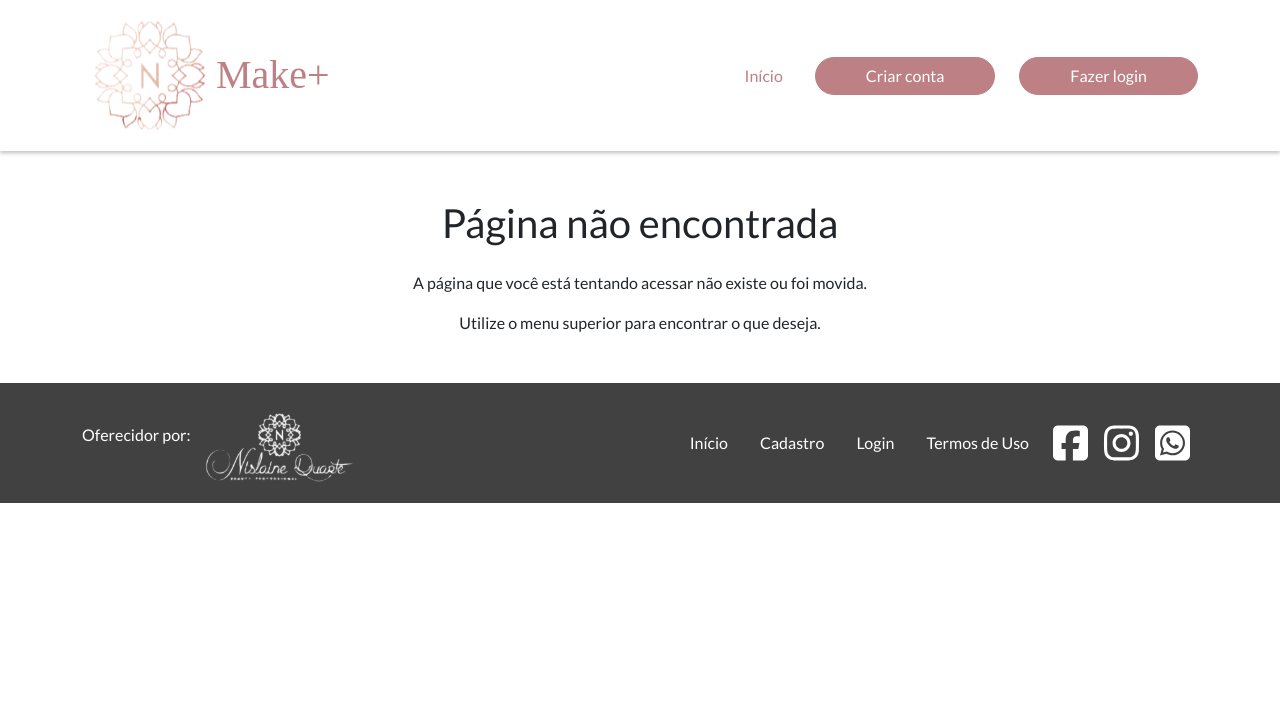
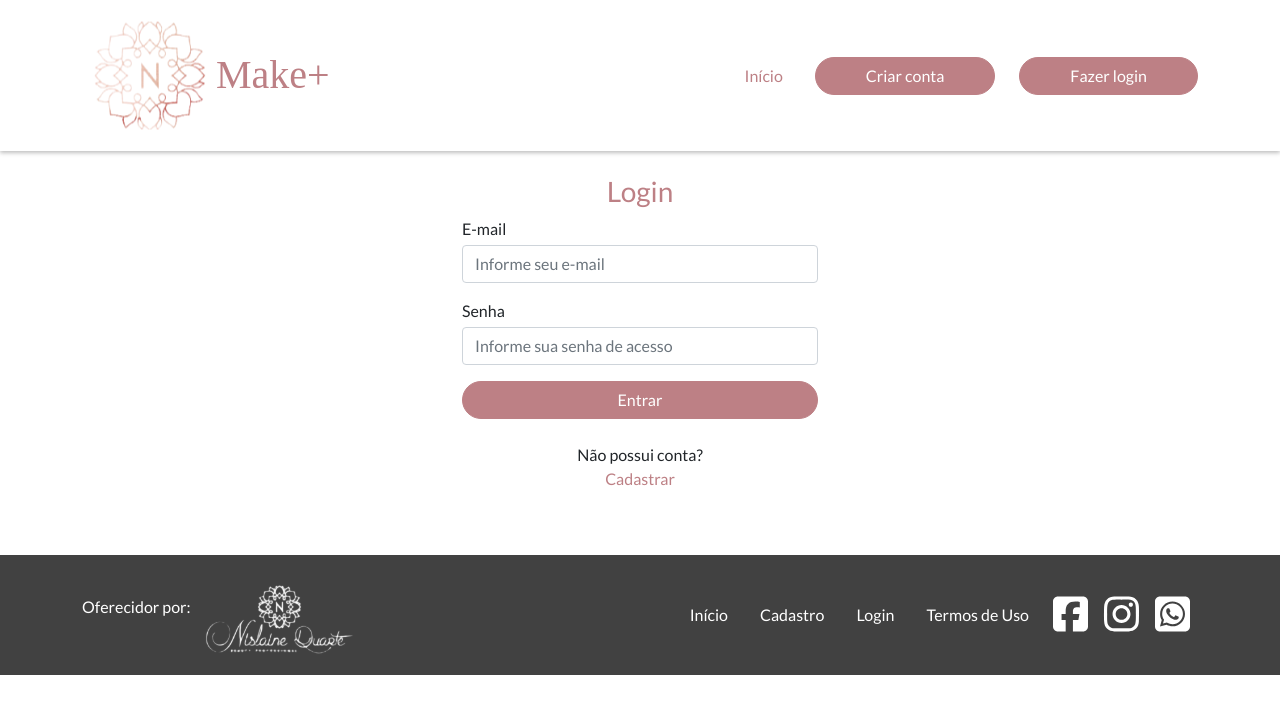
Before and after one commit to RenanRPaiva/make-web, a React (Create React App) app: page /login in a window 1280 px wide. Shown: the top 714 px of the page. Built offline with nearby package versions, Linux system fonts and the light colour scheme; no server answers; a web font is replaced by a local one.

Commit message:
Implementa Login

```diff
--- a/src/routes.tsx
+++ b/src/routes.tsx
@@ -1,6 +1,7 @@
 import { Route, Routes as RoutesRD } from 'react-router-dom'
 import PublicOnlyRoute from './components/PublicOnlyRoute'
 import HomeView from './views/Home'
+import LoginView from './views/Login'
 import { NotFoundView } from './views/NotFound'
 import RegisterView from './views/Register'
 
@@ -16,6 +17,14 @@
                     </PublicOnlyRoute>
                 }
             />
+            <Route
+                path='/login'
+                element={
+                    <PublicOnlyRoute>
+                        <LoginView />
+                    </PublicOnlyRoute>
+                }
+            />
             <Route path='*' element={<NotFoundView />} />
         </RoutesRD>
     )
--- /dev/null
+++ b/src/services/loginUser.ts
@@ -0,0 +1,14 @@
+import { signInWithEmailAndPassword } from "firebase/auth"
+import { User } from "../entities/User"
+import { auth } from "./firebase"
+import { getUser } from "./getUser"
+
+export type CredentialsInput = {
+    email: string
+    password: string
+}
+
+export const loginUser = async ({ email, password }: CredentialsInput): Promise<User> => {
+    const {user} = await signInWithEmailAndPassword(auth, email, password)
+    return getUser(user.uid)
+}
--- /dev/null
+++ b/src/utils/getFieldProps.ts
@@ -0,0 +1,8 @@
+export const getFieldProps = <T>(formik: any, fieldName: keyof T, label: string, placeholder: string) => ({
+    ...formik.getFieldProps(fieldName),
+    controlId: `input-${fieldName}`,
+    label,
+    placeholder,
+    isInvalid: formik.touched[fieldName] && !!formik.errors[fieldName],
+    error: formik.errors[fieldName]
+})
--- /dev/null
+++ b/src/views/Login/index.tsx
@@ -0,0 +1,68 @@
+import { useFormik } from "formik";
+import { Col, Container, Form, Row } from "react-bootstrap";
+import { Link } from "react-router-dom";
+import Button from "../../components/Button";
+import FormField from "../../components/FormField";
+import Layout from "../../components/Layout";
+import PageTitle from "../../components/PageTitle";
+import { getFieldProps } from "../../utils/getFieldProps";
+import * as yup from 'yup';
+import { CredentialsInput, loginUser } from "../../services/loginUser";
+import { FirebaseError } from "firebase/app";
+import { AuthErrorCodes } from "firebase/auth";
+import { toast } from "react-toastify";
+
+type FormValues = CredentialsInput
+
+export default function LoginView() {
+    const formik = useFormik<FormValues>({
+        initialValues: {
+            email: '',
+            password: ''
+        },
+        validationSchema: yup.object().shape({
+            email: yup.string()
+                .required('Informe o seu e-mail.')
+                .email('Informe um e-mail válido.'),
+            password: yup.string()
+            .required('Informe a sua senha.')
+        }),
+        onSubmit: async (values) => {
+            try{
+               await loginUser(values)
+
+            } catch (error) {
+                const erroMsg =
+                error instanceof FirebaseError &&
+                (error.code === AuthErrorCodes.INVALID_PASSWORD || error.code === AuthErrorCodes.USER_DELETED)
+                ? 'Login ou senha inválidos.'
+                : 'Falha ao fazer login. Tente Novamente.'
+                toast.error(erroMsg)
+            }
+        }
+    })
+    return (
+        <Layout>
+            <Container>
+                <Row className="justify-content-center">
+                    <Col lg={4}>
+                        <PageTitle>Login</PageTitle>
+                        <Form onSubmit={formik.handleSubmit}>
+                            <FormField
+                                {...getFieldProps<FormValues>(formik, 'email', 'E-mail', 'Informe seu e-mail')}
+                            />
+                            <FormField
+                                {...getFieldProps<FormValues>(formik, 'password', 'Senha', 'Informe sua senha de acesso')}
+                                type="password"
+                            />
+                            <div className="d-grid mb-4">
+                                <Button loading={formik.isValidating || formik.isSubmitting} disabled={formik.isValidating || formik.isSubmitting} type="submit" variant="danger">Entrar</Button>
+                            </div>
+                        </Form>
+                        <p className="text-center">Não possui conta?<br /><Link to='/cadastro'>Cadastrar</Link></p>
+                    </Col>
+                </Row>
+            </Container>
+        </Layout >
+    )
+}
--- a/src/views/Register/index.tsx
+++ b/src/views/Register/index.tsx
@@ -12,6 +12,7 @@
 import { toast } from "react-toastify"
 import { updateUser } from "../../store/slices/userSlice"
 import { useDispatch } from "react-redux"
+import { getFieldProps } from "../../utils/getFieldProps"
 
 type FormValues = NewUserInput & {
     agree: boolean
@@ -59,14 +60,6 @@
             }
         }
     })
-    const getFieldProps = (fieldName: keyof FormValues, label: string, placeholder: string) => ({
-        ...formik.getFieldProps(fieldName),
-        controlId: `input-${fieldName}`,
-        label,
-        placeholder,
-        isInvalid: formik.touched[fieldName] && !!formik.errors[fieldName],
-        error: formik.errors[fieldName]
-    })
     return (
         <Layout>
             <Container>
@@ -75,13 +68,13 @@
                         <PageTitle>Nova conta</PageTitle>
                         <Form onSubmit={formik.handleSubmit}>
                             <FormField
-                                {...getFieldProps('name', 'Nome', 'Informe seu nome')}
+                                {...getFieldProps<FormValues>(formik, 'name', 'Nome', 'Informe seu nome')}
                             />
                             <FormField
-                                {...getFieldProps('email', 'E-mail', 'Ele será o seu usuário')}
+                                {...getFieldProps<FormValues>(formik, 'email', 'E-mail', 'Ele será o seu usuário')}
                             />
                             <FormField
-                                {...getFieldProps('phone', 'Telefone', '(00) 00000-0000')}
+                                {...getFieldProps<FormValues>(formik, 'phone', 'Telefone', '(00) 00000-0000')}
                                 mask={[
                                     { mask: '(00) 0000-0000' },
                                     { mask: '(00) 00000-0000' }
@@ -89,7 +82,7 @@
                                 onAccept={(value) => formik.setFieldValue('phone', value)}
                             />
                             <FormField
-                                {...getFieldProps('password', 'Senha', 'Informe sua senha de acesso')}
+                                {...getFieldProps<FormValues>(formik, 'password', 'Senha', 'Informe sua senha de acesso')}
                                 type="password"
                             />
                             <Form.Group className="mb-3" controlId="input-agree">
```
